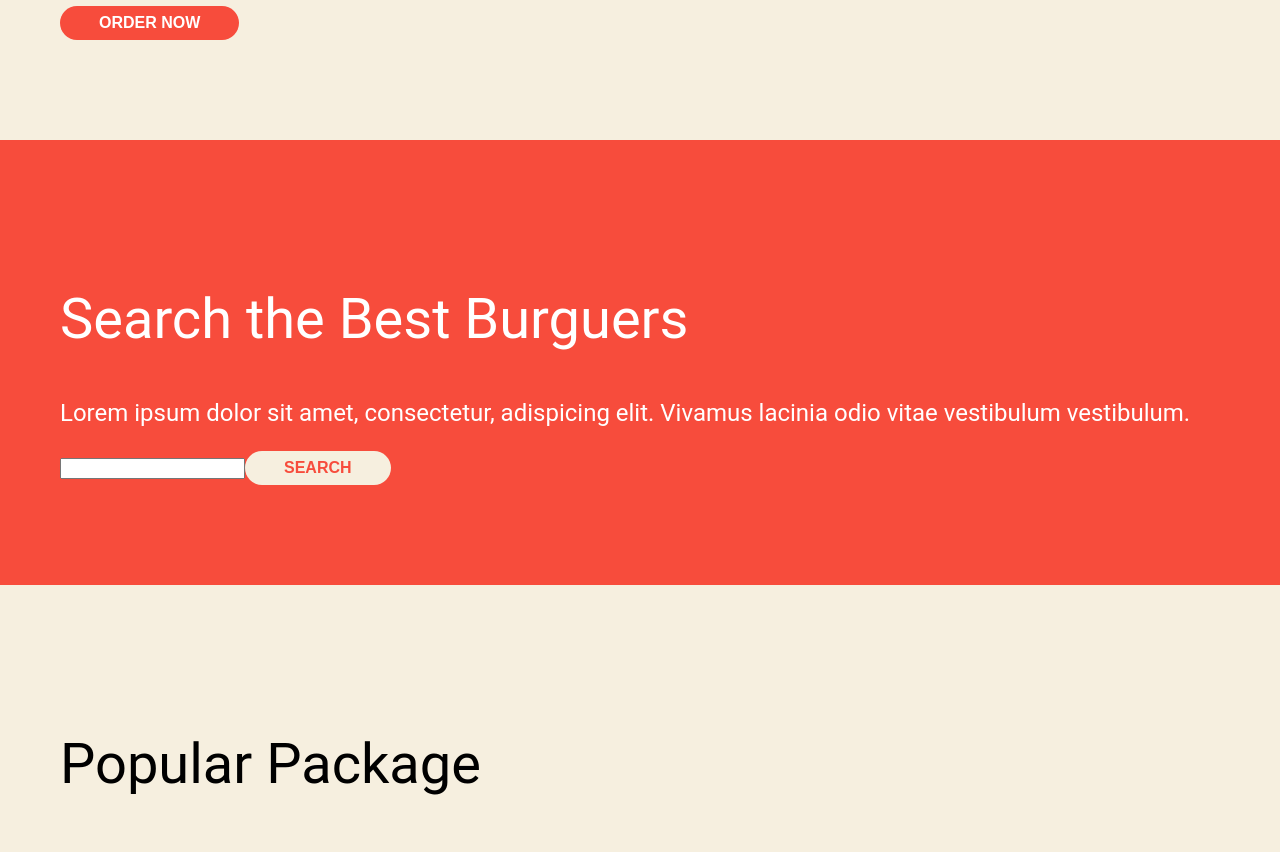
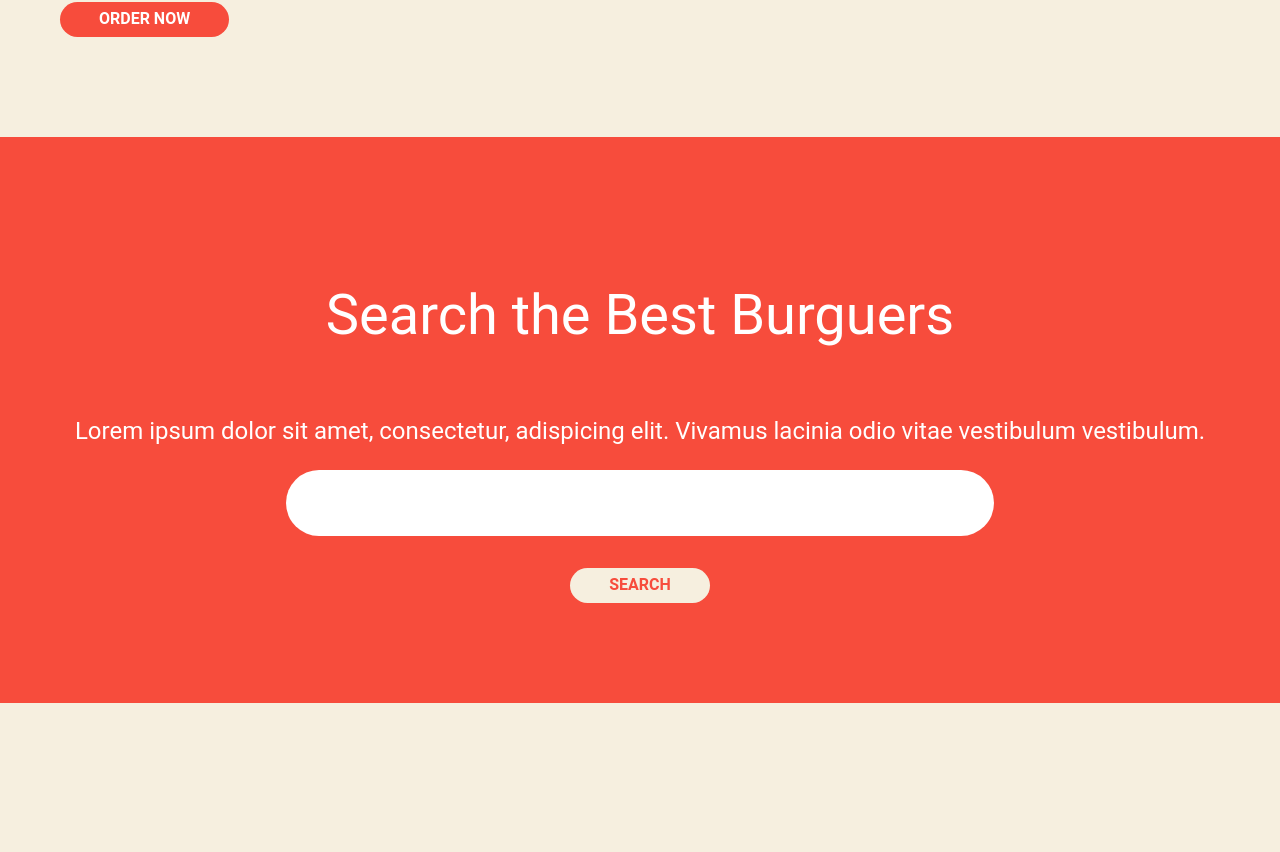
Before and after one commit to maribel1995/bfood-react, a React (Create React App) app: page / in a window 1280 px wide. Shown: the part 750-1602 px from the top of the page. Built offline with nearby package versions, Linux system fonts and the light colour scheme.

Commit message:
Adding Search Widget and styling home sections

```diff
--- a/package.json
+++ b/package.json
@@ -9,6 +9,7 @@
     "@testing-library/jest-dom": "^4.2.4",
     "@testing-library/react": "^9.5.0",
     "@testing-library/user-event": "^7.2.1",
+    "normalize.css": "^8.0.1",
     "react": "^16.13.1",
     "react-dom": "^16.13.1",
     "react-router-dom": "^5.2.0",
--- a/src/components/Home.js
+++ b/src/components/Home.js
@@ -2,7 +2,12 @@ import React from 'react';
 import styled from 'styled-components'
 import { faHamburger } from '@fortawesome/free-solid-svg-icons'
 import { FontAwesomeIcon } from '@fortawesome/react-fontawesome'
-import { Container, ButtonSecondary, ButtonPrimary } from '../styles/styles'
+import {
+  Container,
+  ButtonSecondary,
+  ButtonPrimary,
+} from '../styles/styles'
+import SearchWidgetComponent from './SearchWidgetComponent'
 
 const Section = styled.section`
   padding: 100px 0;
@@ -15,11 +20,14 @@ const SectionPromotionalSecondary = styled(Section)`
   background-color: ${props => props.theme.secondary};
 `
 const SectionSearch = styled(Section)`
+  background-color: ${props => props.theme.primary};
+  color: #fff;
+`
+const SearchWrapper = styled(Container)`
   display: flex;
   flex-direction: column;
   align-items: center;
-  background-color: ${props => props.theme.primary};
-  color: #fff;
+  justify-content: space-between;
 `
 const SectionPackages = styled(Section)`
   display: flex;
@@ -43,8 +51,8 @@ const PackageCard = styled.li`
 const Icon = styled(FontAwesomeIcon)`
   font-size: 4rem;
 `
+export default class Home extends React.Component {
 
-export default class Home extends React.Component {
   render () {
     return (
       <div>
@@ -65,13 +73,13 @@ export default class Home extends React.Component {
           </Container>
         </SectionPromotionalSecondary>
         <SectionSearch>
-          <Container>
+          <SearchWrapper>
             <h2>Search the Best Burguers</h2>
             <h3>Lorem ipsum dolor sit amet, consectetur, adispicing elit. Vivamus
               lacinia odio vitae vestibulum vestibulum.</h3>
-            <input/>
+            <SearchWidgetComponent/>
             <ButtonSecondary>Search</ButtonSecondary>
-          </Container>
+          </SearchWrapper>
         </SectionSearch>
         <SectionPackages>
           <Container>
--- /dev/null
+++ b/src/components/SearchWidgetComponent.js
@@ -0,0 +1,73 @@
+import React from 'react';
+import styled from 'styled-components'
+
+const Input = styled.input`
+    border: none;
+    font-size: 2rem;
+    padding: 15px 14px;
+    width: 650px;
+    border-radius: 35px;
+    padding-left: 44px;
+`
+const SearchComponent = styled.div`
+  position: relative;
+`
+const CitiesList = styled.ul`
+  position: absolute;
+  top: 50px;
+  width: calc(100% - 70px);
+  list-style: none;
+  background-color: #f5f5f5;
+  padding: 0;
+  margin-left: 35px;
+`
+const CitiesListItem = styled.ul`
+  color: #000;
+  font-size: 2rem;
+  padding: 15px 10px;
+`
+const SearchInput = styled(Input)`
+  margin-bottom: 2rem
+`
+
+export default class SearchWidgetComponent extends React.Component {
+  constructor(props) {
+    super(props);
+    this.state = { search: '', items: [], isLoaded: false };
+    this.handleChange = this.handleChange.bind(this);
+  }
+
+  handleChange(event) {
+    this.setState({search: event.target.value});
+    const headers = new Headers();
+    headers.set('user-key', '77576b2dae845bf32c1de0795a7753e1')
+
+    fetch(`https://developers.zomato.com/api/v2.1/cities?q=${this.state.search}`, { headers: headers})
+      .then(res => res.json())
+      .then(
+        (result) => {
+          this.setState({
+            isLoaded: true,
+            items: result.location_suggestions.map(city => <CitiesListItem key={city.id}>{city.name}</CitiesListItem>)
+          });
+        },
+        (error) => {
+          this.setState({
+            isLoaded: true,
+            error
+          });
+        }
+      )
+  }
+
+  render () {
+    return (
+      <SearchComponent>
+        <SearchInput value={this.state.search} onChange={this.handleChange} />
+        <CitiesList className="cities">
+          {this.state.items}
+        </CitiesList>
+      </SearchComponent>
+    )
+  }
+}
--- a/src/index.css
+++ b/src/index.css
@@ -16,3 +16,7 @@ h3 {
   font-size: 1.5rem;
   font-weight: 400;
 }
+
+*:focus {
+  outline: none;
+}
--- a/src/index.js
+++ b/src/index.js
@@ -1,5 +1,6 @@
 import React from 'react';
 import ReactDOM from 'react-dom';
+import 'normalize.css';
 import './index.css';
 import App from './App';
 import * as serviceWorker from './serviceWorker';
```
Also changed, not shown: src/styles/styles.js (line endings or trailing spaces), 1 other file (tests, documents, lock files or other folders).
